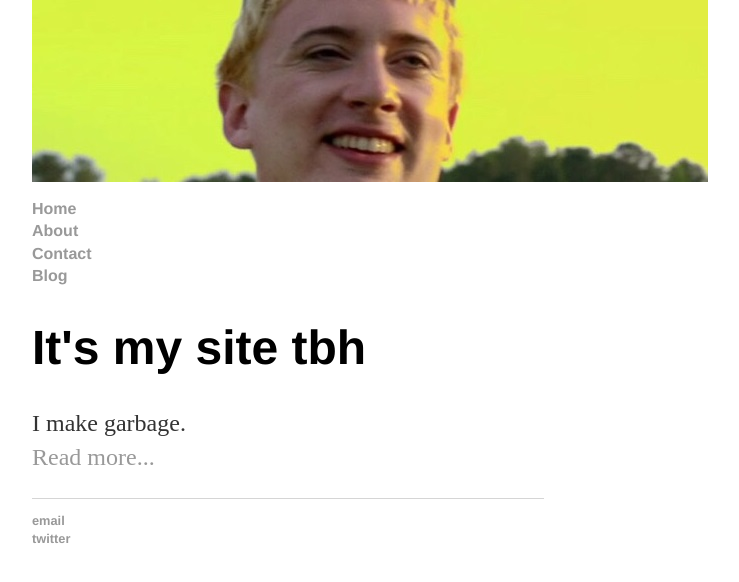
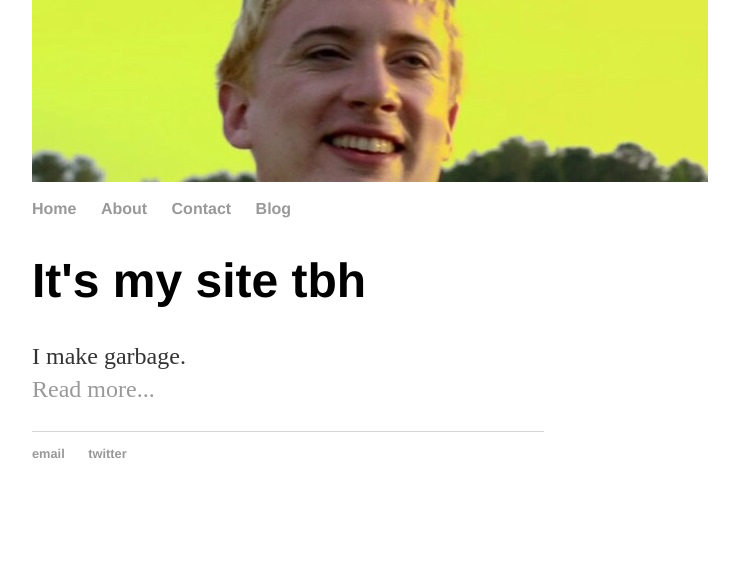
Before and after one commit to glasscaked/strip, a Jekyll site: the page built from index.html, in a window 1280 px wide. Shown: the top 582 px of the page, without its empty margins (352-1091 px from the left). Built offline with Jekyll 4.4.1, drawn with Linux system fonts in a browser that asks for light colours.

Commit message:
Update main.css

```diff
--- a/css/main.css
+++ b/css/main.css
@@ -12,7 +12,7 @@ h3 { font-size: 2.3em; }
 h4 { font-size: 1.9em; }
 
 nav ul, footer ul { font-size: 1em; font-family: 'Helvetica', 'Arial', 'Sans-Serif'; padding: 0px; list-style: none; font-weight: bold; }
-nav ul li, footer ul li { display: position:absolute; inline-block; list-style-type: none; margin-right: 20px; }
+nav ul li, footer ul li {display: inline; margin-right: 20px; }
 
 footer { border-top: 1px solid #d5d5d5; font-size: .8em; }
 
```
